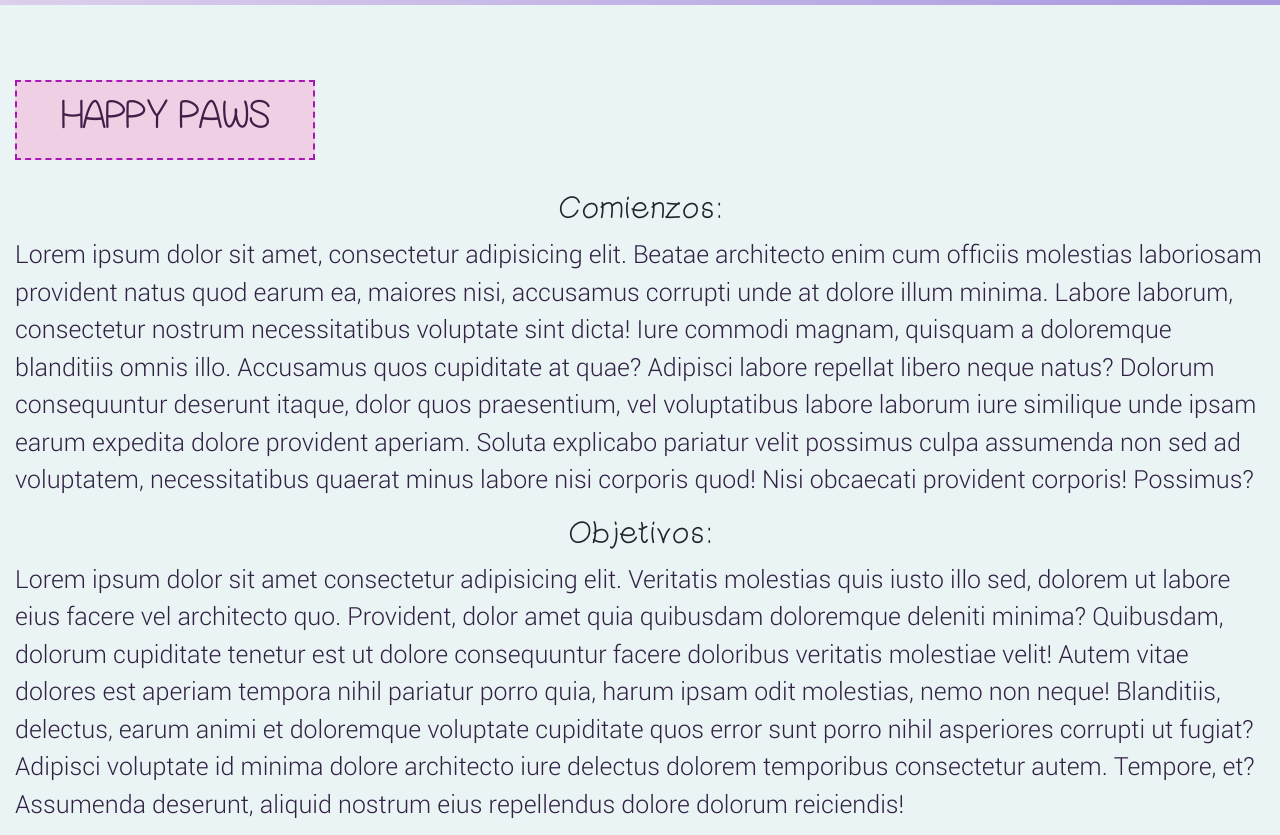
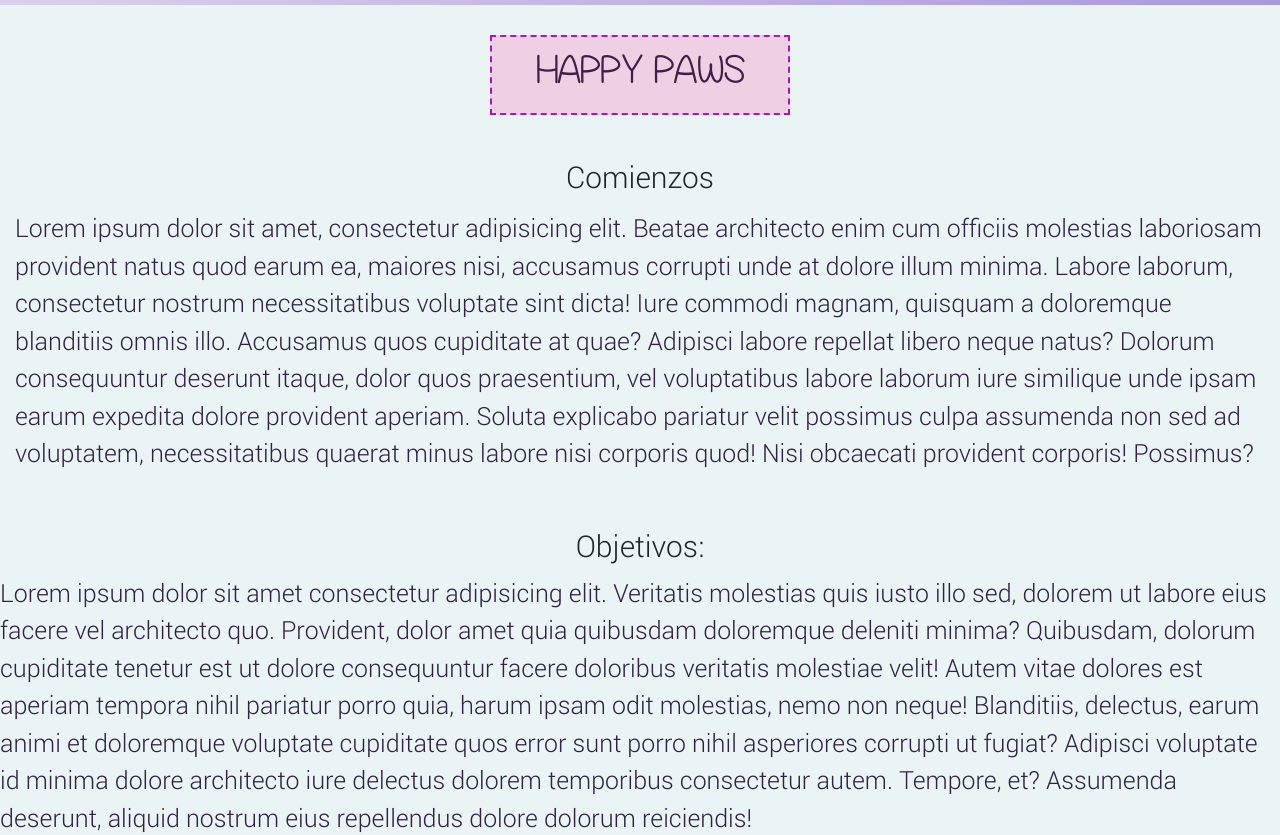
Before and after one commit to Joa-Marron/repo_marron, a plain HTML site: page pages/nuestrahistoria.html in a window 1280 px wide. Shown: the part 121-956 px from the top of the page. Drawn offline with nearby package versions, Linux system fonts and the light colour scheme.

```diff
--- a/css/styles.css
+++ b/css/styles.css
@@ -170,7 +170,7 @@
 }
 
 .main__subtitle {
-    font-family: puppy love;
+    font-family: Roboto-light;
     padding: 0%;
     margin-top: 10px;
     margin-bottom: 10px;
--- a/pages/nuestrahistoria.html
+++ b/pages/nuestrahistoria.html
@@ -49,13 +49,15 @@
   </nav>
 
   </header>
-  </div>
-  <div class="grilla wrap">
+
     <main>
-      <h1 class="title">Happy Paws</h1>
-      <section>
-        <article>
-          <h2 class="main__subtitle">Comienzos:</h2>
+      <div class="flex">
+        <h1 class="title">Happy Paws</h1>
+      </div>
+
+      <div class="container ">
+          <p class="main__subtitle">Comienzos</p>
+      </div>
           <p class="main__text">
             Lorem ipsum dolor sit amet, consectetur adipisicing elit. Beatae
             architecto enim cum officiis molestias laboriosam provident natus quod
@@ -69,10 +71,7 @@
             assumenda non sed ad voluptatem, necessitatibus quaerat minus labore nisi
             corporis quod! Nisi obcaecati provident corporis! Possimus?
           </p>
-        </article>
-      </section>
-      <section>
-        <article>
+        </div>
           <h2 class="main__subtitle">Objetivos:</h2>
           <p class="main__text">
             Lorem ipsum dolor sit amet consectetur adipisicing elit. Veritatis
```
Also changed, not shown: pages/contactos.html (+4 -3 lines), pages/preguntasfrecuentes.html (+5 -3 lines), pages/productos.html (+2 -0 lines).
